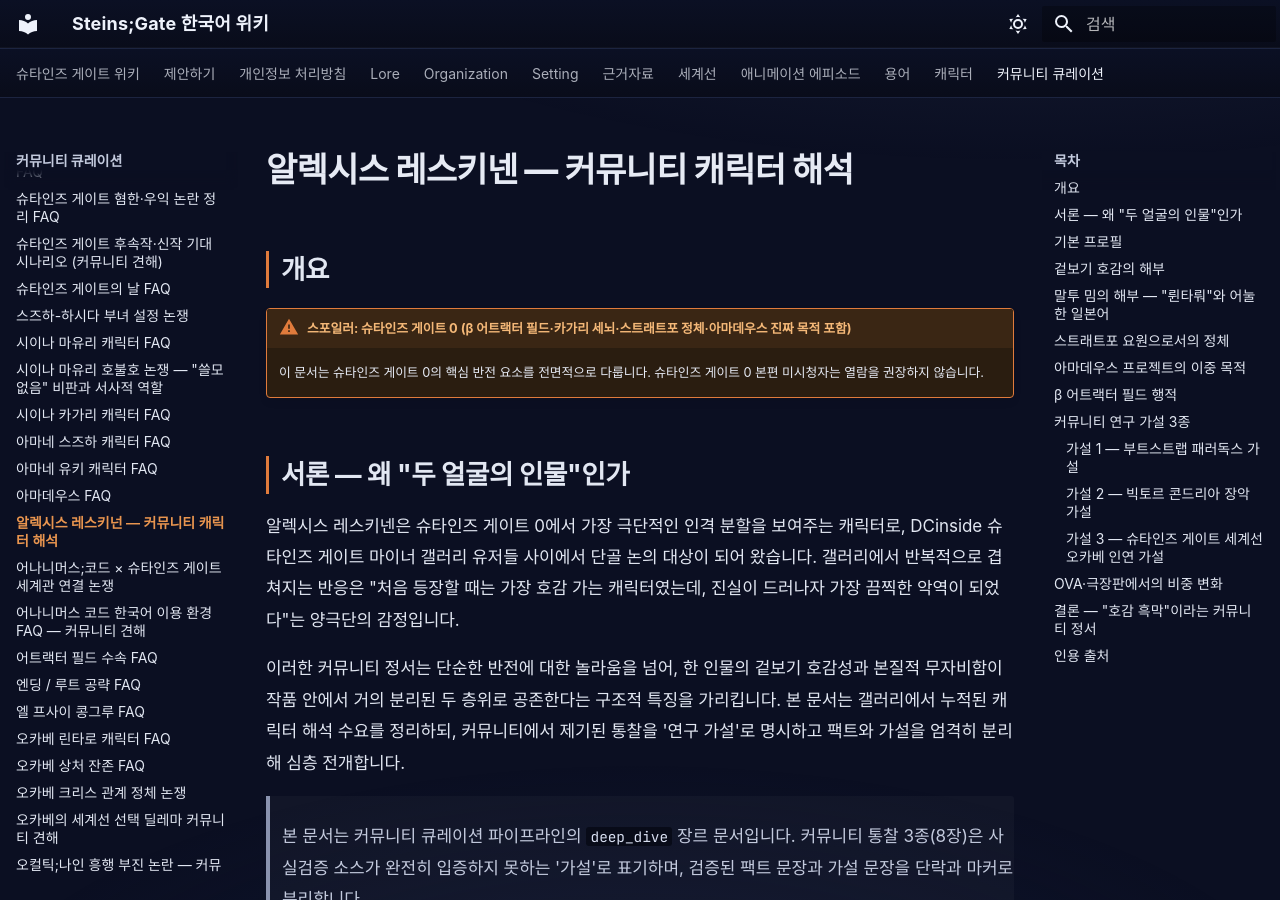
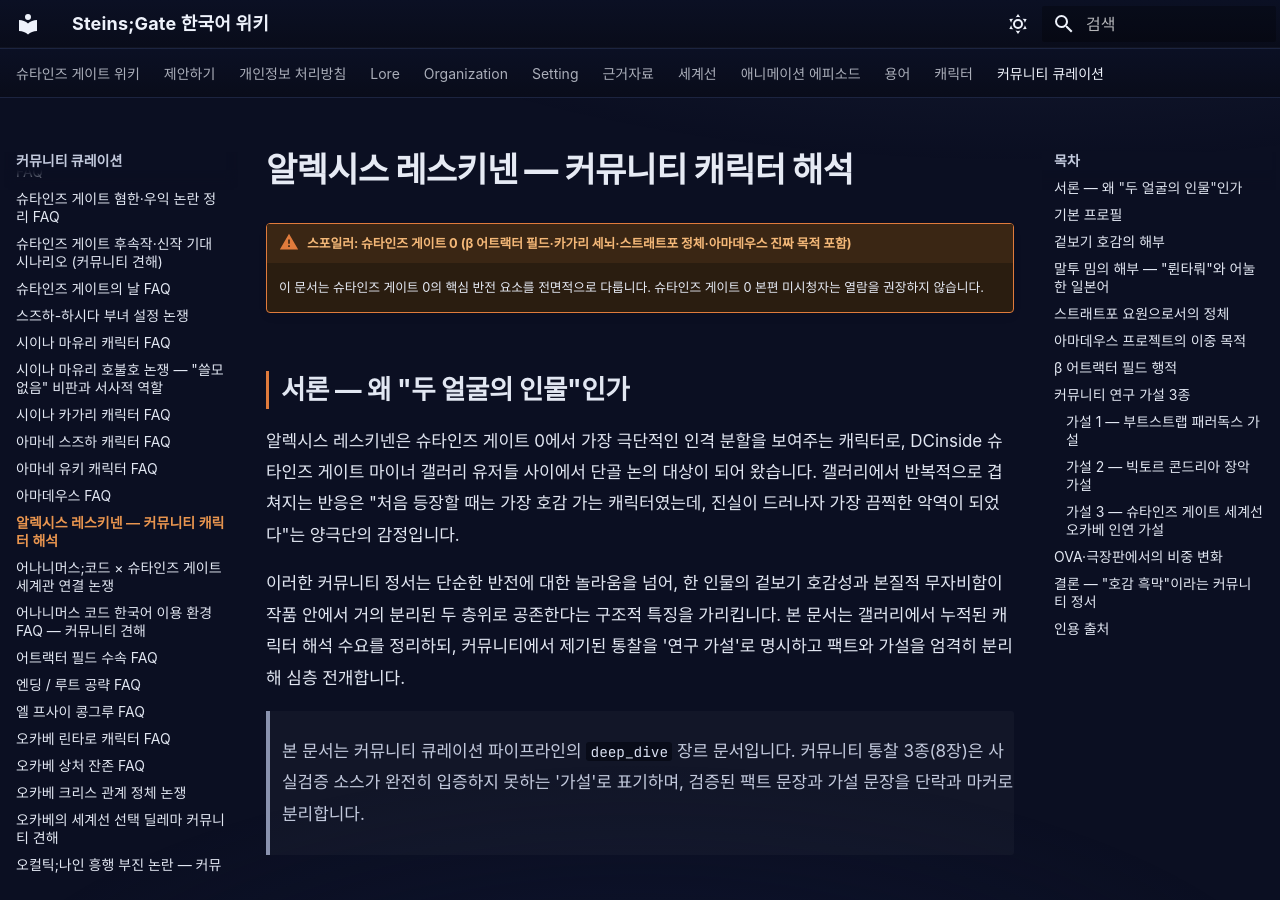
Before and after one commit to sgwiki/sgwiki.github.io, an MkDocs documentation site: the page built from wiki/커뮤니티-큐레이션/알렉시스-레스키넨-캐릭터-해석.md, in a window 1280 px wide and 900 px high. Built offline with MkDocs 1.6.1 and Material for MkDocs 9.7.7, drawn with Linux system fonts in a browser that asks for light colours; some web fonts are replaced.

Commit message:
wiki: 우선발행(사후검토) 2026-10-14 01:40 — 페이지 1건
정본: 8df2b13bd30bd85437715ff7155eed9bcf0d3fa9
검수: 사후검토 — 그림자 검수(01:00)와 P9 정정 대기열이 이어받는다

```diff
--- a/wiki/커뮤니티-큐레이션/알렉시스-레스키넨-캐릭터-해석.md
+++ b/wiki/커뮤니티-큐레이션/알렉시스-레스키넨-캐릭터-해석.md
@@ -1,5 +1,5 @@
 ---
-title: "알렉시스 레스키넌 — 커뮤니티 캐릭터 해석"
+title: "알렉시스 레스키넨 — 커뮤니티 캐릭터 해석"
 category: 커뮤니티-큐레이션
 genre: deep_dive
 evidence_grade: corroborated
@@ -9,8 +9,6 @@
 ---
 
 # 알렉시스 레스키넨 — 커뮤니티 캐릭터 해석
-
-## 개요
 
 !!! warning "스포일러: 슈타인즈 게이트 0 (β 어트랙터 필드·카가리 세뇌·스트래트포 정체·아마데우스 진짜 목적 포함)"
     이 문서는 슈타인즈 게이트 0의 핵심 반전 요소를 전면적으로 다룹니다. 슈타인즈 게이트 0 본편 미시청자는 열람을 권장하지 않습니다.
```
